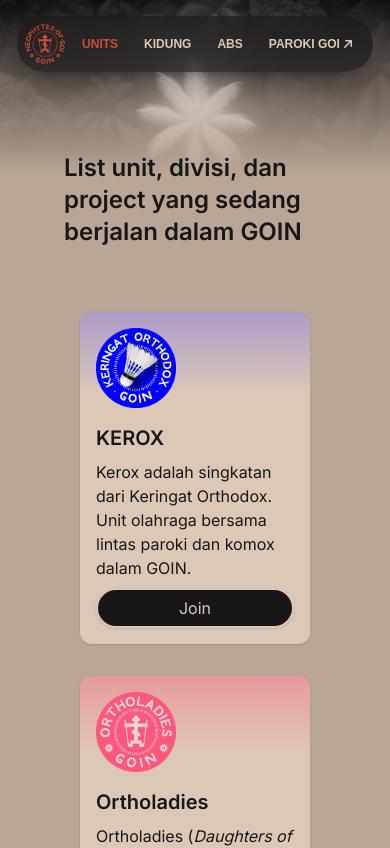
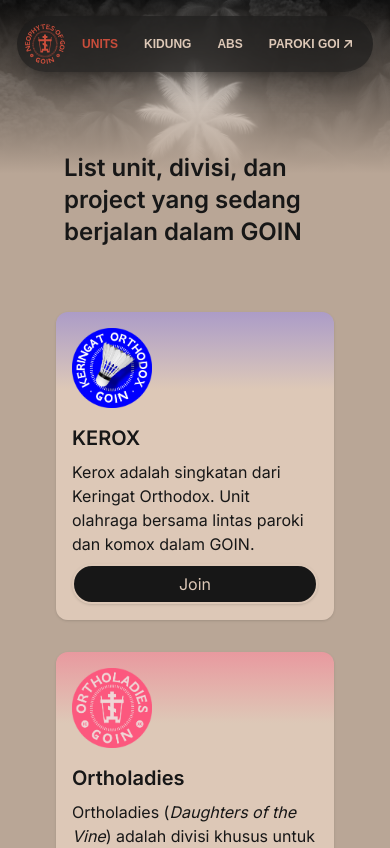
Before and after one commit to sabakodev/goin, a Next.js app: page /projects in a window 390 px wide. Shown: the top 848 px of the page. Built offline with nearby package versions, Linux system fonts and the light colour scheme.

Commit message:
add division project layout

```diff
--- a/src/components/landing/divisions/projects.tsx
+++ b/src/components/landing/divisions/projects.tsx
@@ -4,7 +4,7 @@ import { divisions, projects } from "@/projects"
 export default function Projects() {
 	const units = [...divisions, ...projects]
 	return (
-		<div className="mx-16 grid grid-cols-1 lg:grid-cols-3 xl:grid-cols-5 gap-8 px-4 xl:px-0">
+		<div className="mx-10 sm:mx-16 grid grid-cols-1 sm:grid-cols-2 lg:grid-cols-3 xl:grid-cols-5 gap-8 px-4 xl:px-0">
 			{units.map((unit, index) => (
 				<Card key={index} title={unit.title} logo={unit.logo} link={unit.link} href={unit.href} label={unit.label} ambient={unit.ambient}>
 					<span dangerouslySetInnerHTML={{ __html: unit.description }} />
```
